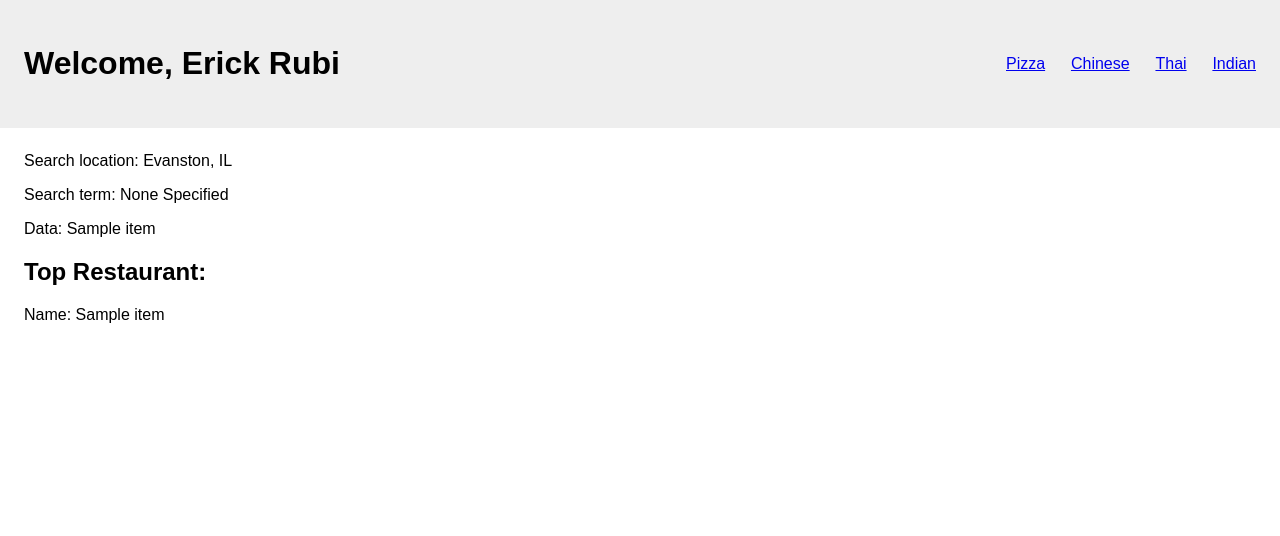
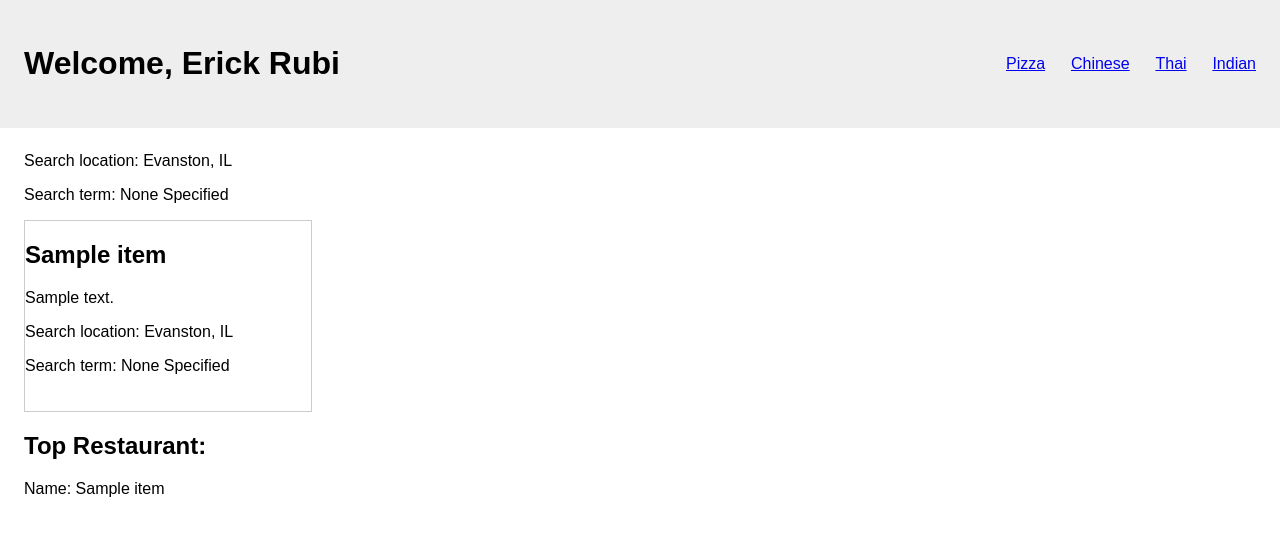
Before and after one commit to xamanthalc/webdev-labs, a Flask app: page /restaurant in a window 1280 px wide. Shown: the top 536 px of the page. Run offline with Flask 2, Linux system fonts and the light colour scheme; grey boxes marked "Sample" are stand-in pictures; a database or web service that is not in the repository returns one stand-in record (values such as "Sample title"); data that the repository does not hold is empty; some libraries are stand-ins or nearby versions.

Commit message:
Commiting my completed lab02 files

```diff
--- a/lab02/static/style.css
+++ b/lab02/static/style.css
@@ -27,6 +27,13 @@ main {
     margin: 3vh;
 }
 
+section {
+    margin: 10 px;
+    border: solid 1px #CCC;
+    padding-bottom: 20px;
+    width: calc(25% - 20px);
+}
+
 
 @media only screen and (max-width: 1000px) {
     /* Media queries go here */
--- a/lab02/templates/restaurant.html
+++ b/lab02/templates/restaurant.html
@@ -13,7 +13,15 @@
     <main>
         <p>Search location: {{city}}</p>
         <p>Search term: {{search_term or 'None Specified'}}</p>
-        <p>Data: {{ restaurant }}</p>
+
+        <section>
+            <h2>{{ restaurant.get('name') }}</h2>
+            <div class = "img" style="background-image: url('{{ restaurant.get('image_url') }} ');" ></div>
+            <p>{{ restaurant.get('display_address') }}</p>
+            <p>Search location: {{city}}</p>
+            <p>Search term: {{search_term or 'None Specified'}}</p>
+        </section>
+
         <h2>Top Restaurant:</h2>
         <p>Name: {{ restaurant.get('name') }}</p>
     </main>
```
Also changed, not shown: 2 other files.
